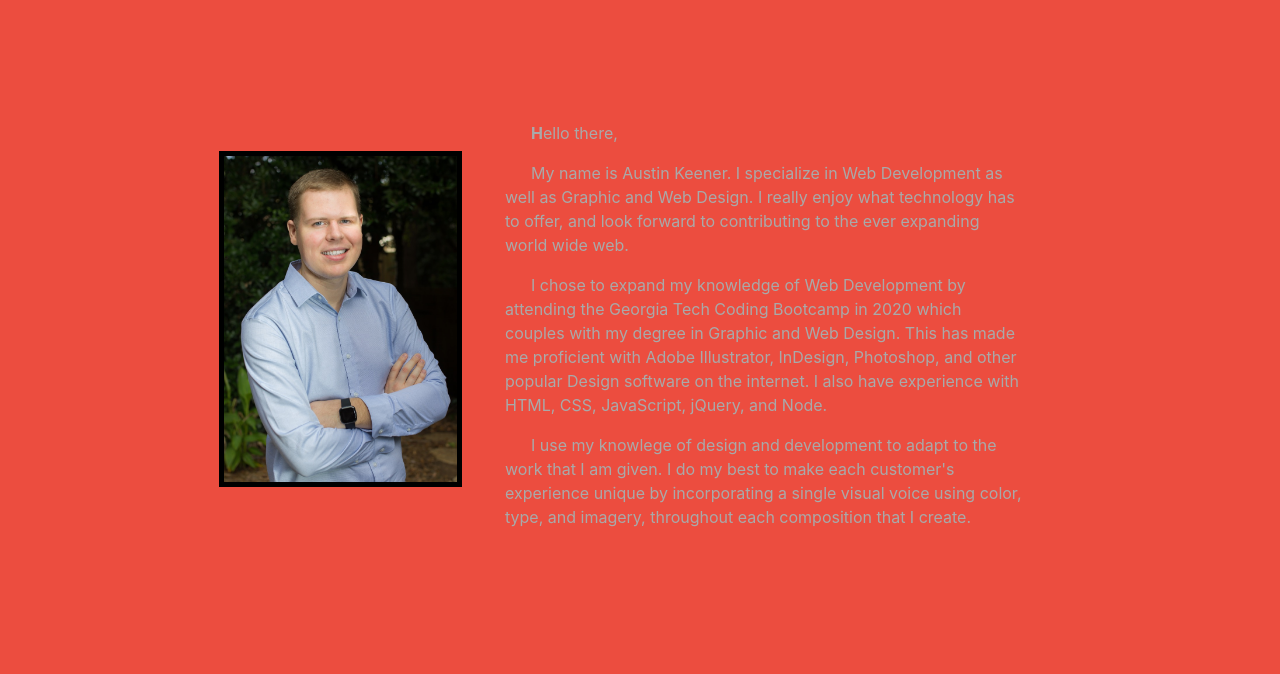
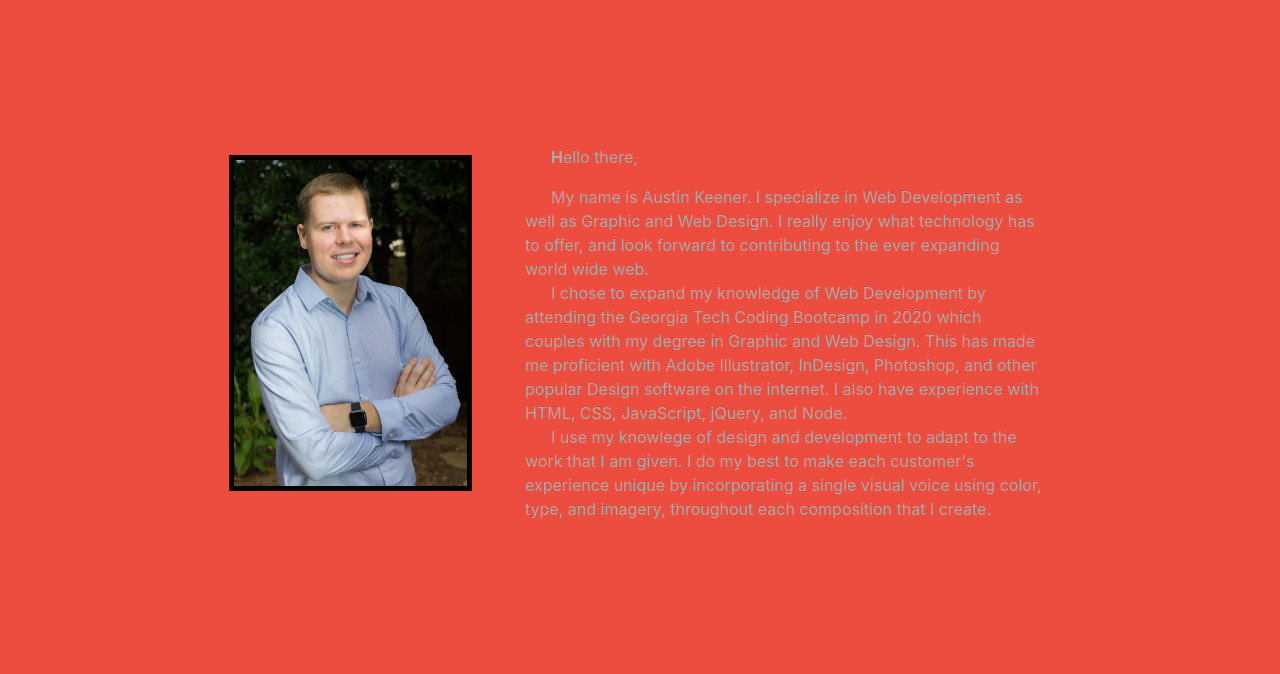
Before and after one commit to austinjkeener/keener.design, a plain HTML site: page index.html in a window 1280 px wide. Shown: the part 67-741 px from the top of the page. Drawn offline with nearby package versions, Linux system fonts and the light colour scheme.

Commit message:
styling change

```diff
--- a/index.html
+++ b/index.html
@@ -88,14 +88,14 @@
         <div class="row subhero">
           <div class="col">
             <p style="text-indent: 5%"><strong>H</strong>ello there,</p>
-            <p style="text-indent: 5%">
+            <p style="text-indent: 5%; margin-bottom:0px;">
               My name is Austin Keener. I specialize in Web Development as well
               as Graphic and Web Design. I really enjoy what technology has to
               offer, and look forward to contributing to the ever expanding
               world wide web.
             </p>
 
-            <p style="text-indent: 5%">
+            <p style="text-indent: 5%; margin-bottom:0px;">
               I chose to expand my knowledge of Web Development by attending the
               Georgia Tech Coding Bootcamp in 2020 which couples with my degree
               in Graphic and Web Design. This has made me proficient with Adobe
@@ -104,7 +104,7 @@
               JavaScript, jQuery, and Node.
             </p>
 
-            <p style="text-indent: 5%">
+            <p style="text-indent: 5%; margin-bottom:0px;">
               I use my knowlege of design and development to adapt to the work
               that I am given. I do my best to make each customer's
               experience unique by incorporating a single visual voice using
--- a/style.css
+++ b/style.css
@@ -37,7 +37,7 @@ p,h1,i,.fbrand {
 .hero {
     float:left;
     text-align:center;
-    margin:30px auto;
+    margin: 10px;
     width: 300px;
     height:auto;
 }
```
